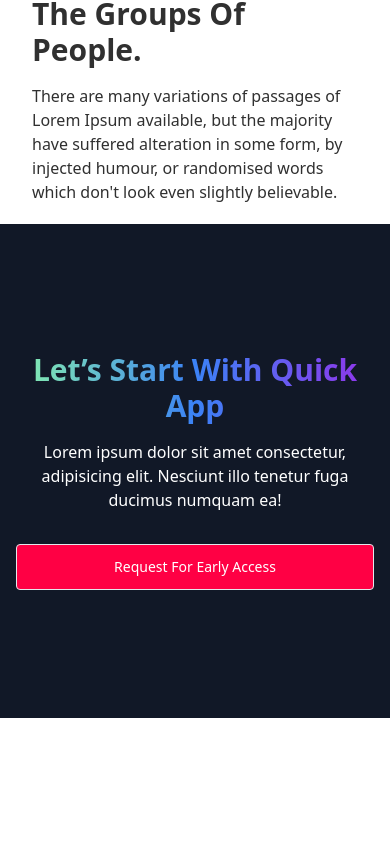
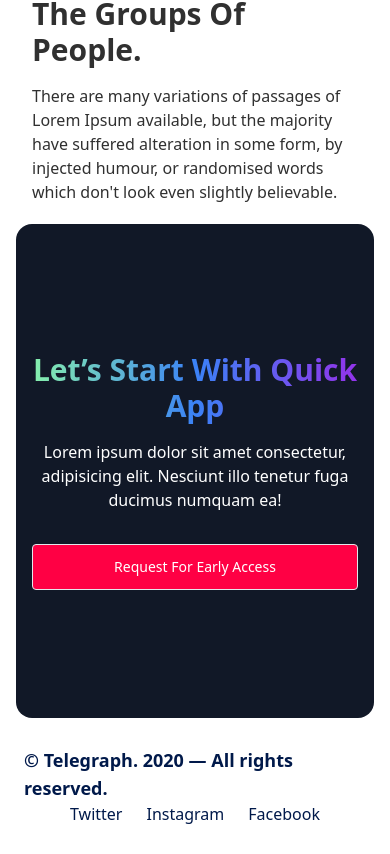
Before and after one commit to mahbubaly/Telegraph, a React (Vite) app: page / in a window 390 px wide. Shown: the part 4557-5411 px from the top of the page. Before the commit the page ends 5275 px from the top, so only its background shows below. Built offline with nearby package versions, Linux system fonts and the light colour scheme.

Commit message:
responsive

```diff
--- a/src/Components/Home/Home.jsx
+++ b/src/Components/Home/Home.jsx
@@ -136,36 +136,6 @@ const Home = () => {
                 </div>
             </Container>
 
-            <section className="bg-gray-900 text-white">
-                <div
-                    className="max-w-screen-[2520px] mx-auto px-4  py-32   lg:items-center"
-                >
-                    <div className=" text-center">
-                        <h1
-                            className="bg-gradient-to-r from-green-300 via-blue-500 to-purple-600 bg-clip-text text-3xl font-extrabold text-transparent sm:text-5xl"
-                        >
-                            Let’s Start With Quick App
-
-                        </h1>
-
-                        <p className="mx-auto mt-4 max-w-xl sm:text-xl/relaxed">
-                            Lorem ipsum dolor sit amet consectetur, adipisicing elit. Nesciunt illo
-                            tenetur fuga ducimus numquam ea!
-                        </p>
-
-                        <div className="mt-8 flex flex-wrap justify-center gap-4">
-                            <a
-                                className="block w-full rounded border  bg-primary px-12 py-3 text-sm font-medium text-white hover:bg-transparent hover:text-white focus:outline-none focus:ring active:text-opacity-75 sm:w-auto"
-                                href="/get-started"
-                            >
-                               Request For Early Access
-                            </a>
-
-
-                        </div>
-                    </div>
-                </div>
-            </section>
 
         </>
     );
--- a/src/Components/Home/Messaging.jsx
+++ b/src/Components/Home/Messaging.jsx
@@ -202,7 +202,48 @@ const Messaging = () => {
             {/* Footer */}
 
 
+            <section className="bg-gray-900 rounded-2xl text-white lg:mx-4">
+                <div
+                    className="mx-auto max-w-screen-[2160px] px-4 py-32   lg:items-center"
+                >
+                    <div className=" text-center">
+                        <h1
+                            className="bg-gradient-to-r from-green-300 via-blue-500 to-purple-600 bg-clip-text text-3xl font-extrabold text-transparent sm:text-5xl"
+                        >
+                            Let’s Start With Quick App
 
+                        </h1>
+
+                        <p className="mx-auto mt-4 max-w-xl sm:text-xl/relaxed">
+                            Lorem ipsum dolor sit amet consectetur, adipisicing elit. Nesciunt illo
+                            tenetur fuga ducimus numquam ea!
+                        </p>
+
+                        <div className="mt-8 flex flex-wrap justify-center gap-4">
+                            <a
+                                className="block w-full rounded border  bg-primary px-12 py-3 text-sm font-medium text-white hover:bg-transparent hover:text-white focus:outline-none focus:ring active:text-opacity-75 sm:w-auto"
+                                href="/get-started"
+                            >
+                                Request For Early Access
+                            </a>
+
+
+                        </div>
+                    </div>
+                </div>
+
+
+            </section>
+            <div className='md:flex my-5 lg:mt-[80px] justify-between p-2 text-[#00194A]'>
+                <div>
+                    <p className='text-lg font-bold'>© Telegraph. 2020 — All rights reserved.</p>
+                </div>
+                <div className='flex gap-6 lg:justify-start justify-center text-[#00194A]'>
+                    <p>Twitter</p>
+                    <p>Instagram</p>
+                    <p>Facebook</p>
+                </div>
+            </div>
 
 
 
--- a/src/Components/Shared/Container.jsx
+++ b/src/Components/Shared/Container.jsx
@@ -2,7 +2,7 @@ import React from 'react';
 
 const Container = ({children}) => {
     return (
-        <div className='max-w-screen-[2520px] mx-auto px-4'>
+        <div className='2xl:px-8 max-w-screen-[2520px] mx-auto px-4'>
             {children}
 
         </div>
```
